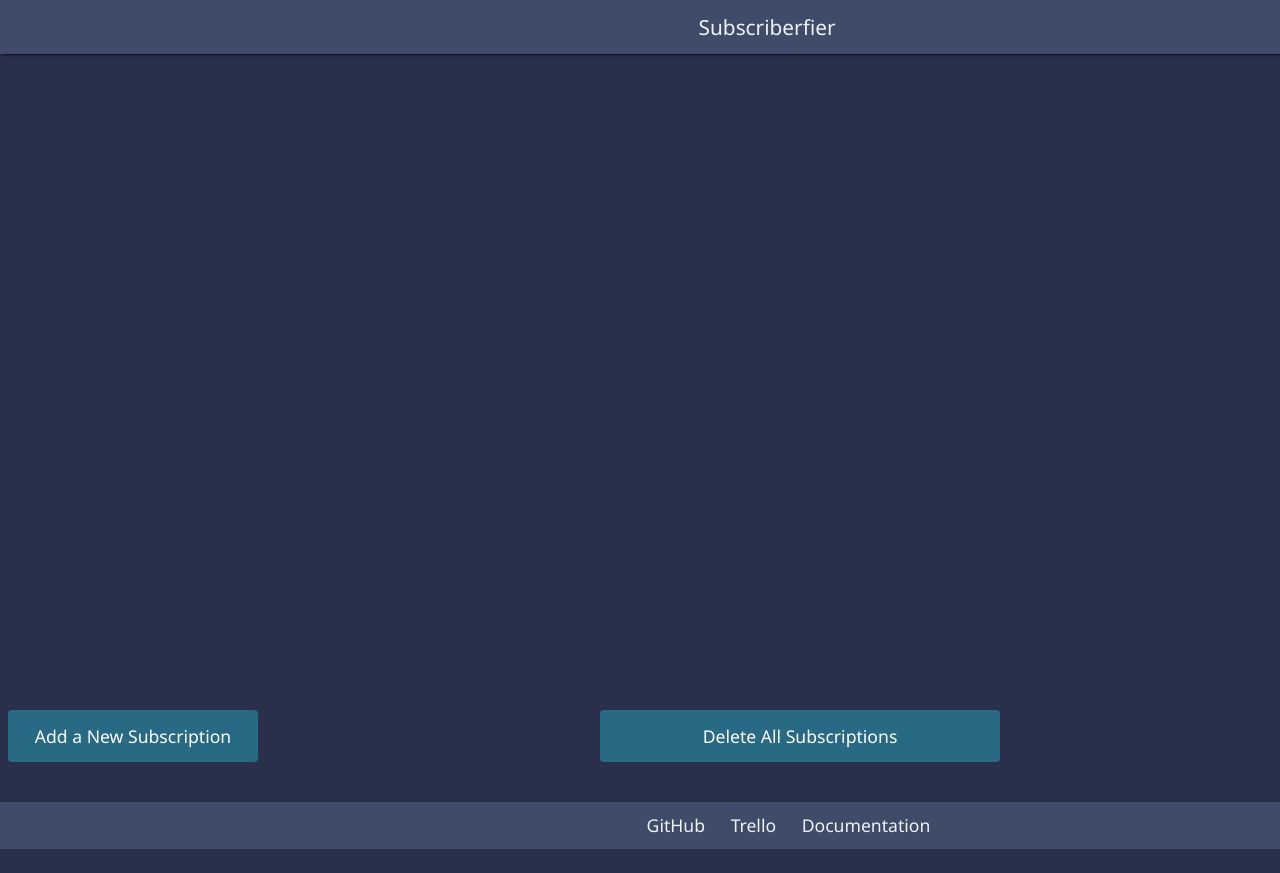
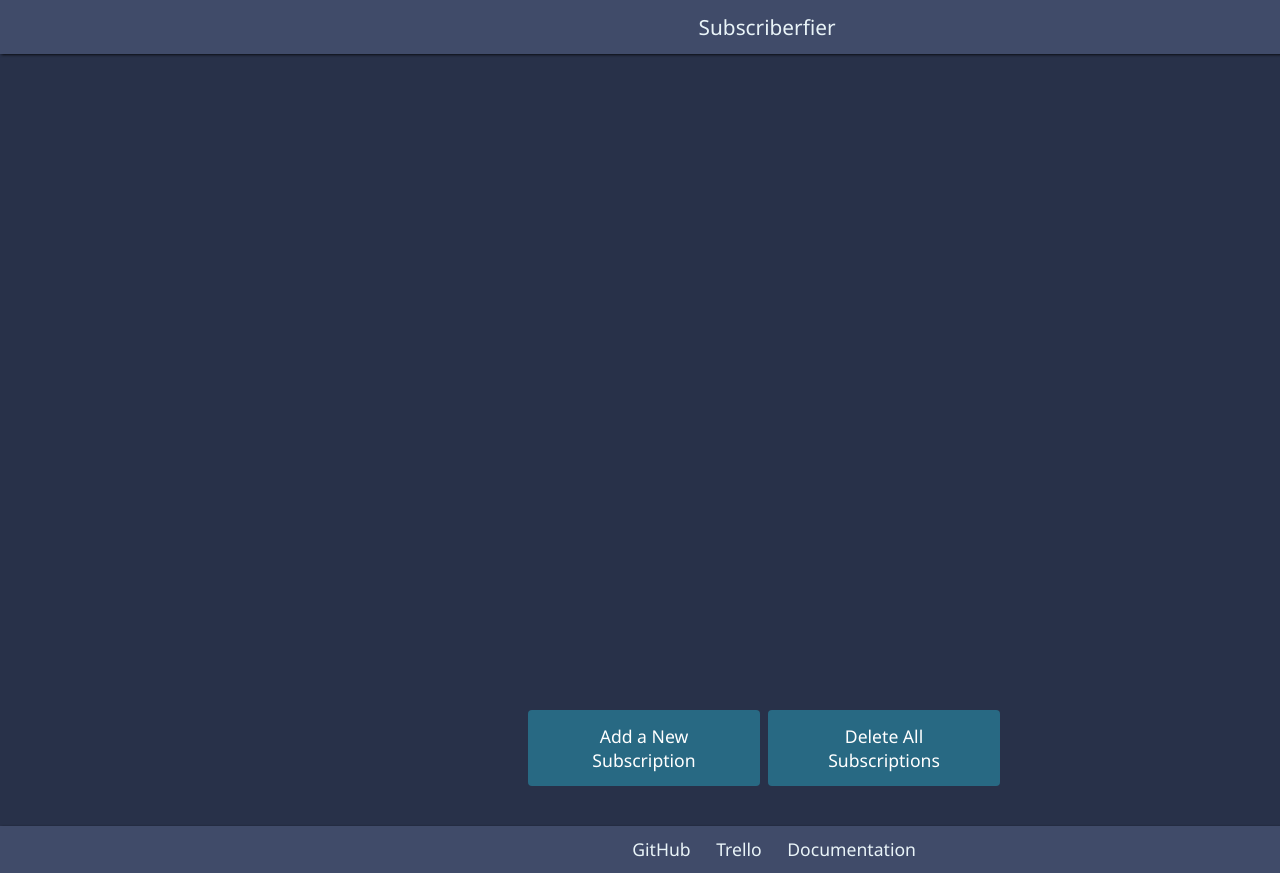
Before and after one commit to ivan-chen-github/2911, a Flask app: page / in a window 1280 px wide; the page is wider, and only the part inside the window is pictured. Before the commit the page ends 849 px from the top of that part, so only its background shows below. Run offline with Flask 2, Linux system fonts and the light colour scheme; data that the repository does not hold is empty; some libraries are stand-ins or nearby versions.

Commit message:
centered buttons, changed add new sub hover color

```diff
--- a/flaskapp/static/style.css
+++ b/flaskapp/static/style.css
@@ -21,6 +21,7 @@ body {
   --button: #286983;
   --buttonhover: #1b485a;
   --delhover: #e74c3c;
+  --addhover: green;
 
   background-color: var(--main);
 
@@ -252,7 +253,7 @@ li{
 }
 
 #delete-all-button {
-  width: 40%;
+  width: 25%;
   background-color: var(--button);
   color: white;
   padding: 14px 20px;
@@ -273,7 +274,7 @@ li{
   color: white;
   padding: 14px 20px;
   margin: 8px;
-  margin-right: 5em;
+  margin-left: 30em;
   border: none;
   border-radius: 4px;
   cursor: pointer;
@@ -281,7 +282,7 @@ li{
 }
 
 #new-sub-button:hover{
-  background-color: var(--buttonhover)
+  background-color: var(--addhover)
 }
 
 
@@ -310,7 +311,7 @@ footer li {
   flex-wrap: wrap;
   font-size: 0.9em;
   padding: 0.8em;
-  margin-left: 10em;
+  margin-left: 8em;
 }
 
 .links a{
```
